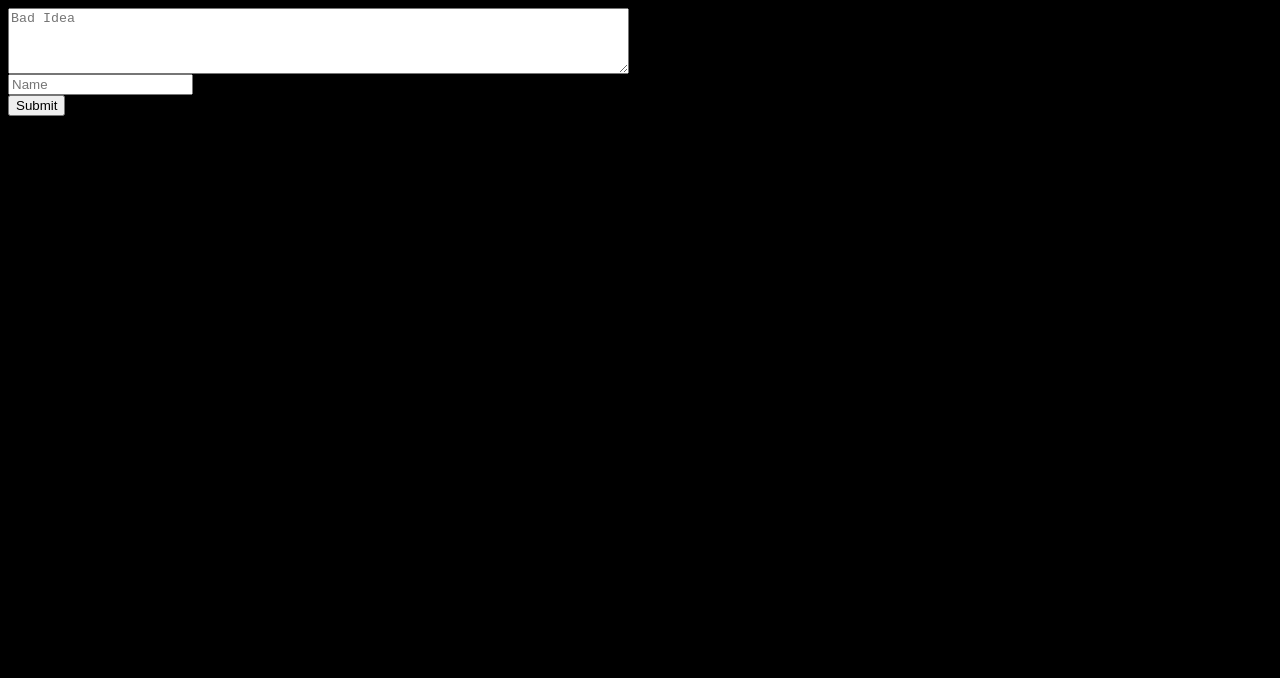
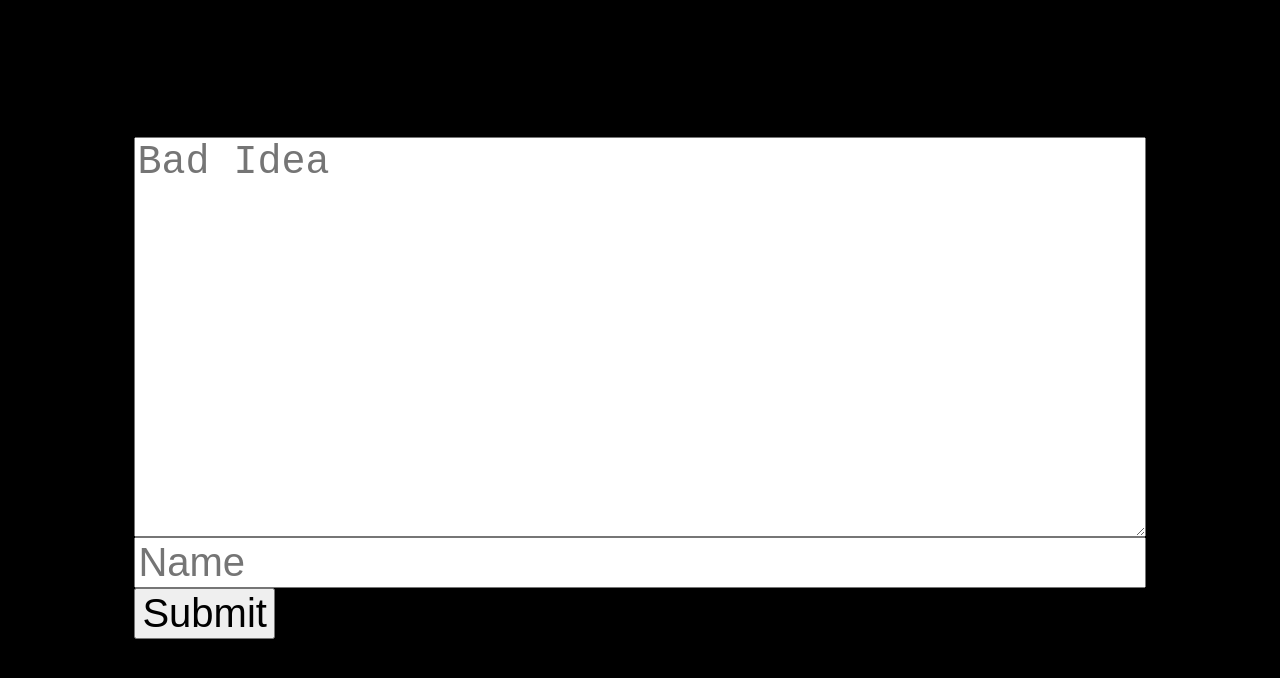
Before and after one commit to jeff-hamm/ideas, a plain HTML site: page index.html in a window 1280 px wide. Drawn offline with Linux system fonts and the light colour scheme.

Commit message:
Update index.html

```diff
--- a/index.html
+++ b/index.html
@@ -1,11 +1,40 @@
 <html>
 <body style="background-color: black;">
+	<style>
+		html, body{
+			height: 100%;
+		}
+		* {
+			font-size: 5vh;
+		}
+		input, textarea {
+		    -webkit-box-sizing: border-box;
+		    -moz-box-sizing: border-box;
+		    box-sizing: border-box;
+		    width: 100%;
+		}
+		.container {
+			 height: 100%;
+			padding: 0;
+			margin: 0;
+			display: flex;
+			align-items: center;
+			justify-content: center;
+		}
+		.container form {
+			width: 80%;
+		}
+		textarea {
+			height: 50vh;
+		}
+	</style>
+	<div class="container">
 		<form
 		  id="badForm"
 		  method="POST"
 		  action="https://script.google.com/macros/s/AKfycbxZW9m8qrg1501jdRvMHZzJCaC6IJuKVtFWpauKgIiM61CXzhw2tAAY4n-F0emBnfNe/exec"
 		>
-  <textarea name="Idea" id="Idea" placeholder="Bad Idea" rows="4" cols="75"></textarea><br/>
+		  <textarea name="Idea" id="Idea" placeholder="Bad Idea"></textarea><br/>
 		  <input name="name" id="name" placeholder="Name" /><br/>
 		  <button type="submit">Submit</button>
 		</form>
@@ -28,6 +57,8 @@ document.addEventListener('DOMContentLoaded', function() {
 		  });
 		});
 		</script>
+
+	</div>
 </body>
 
 </html>
```
Lines whose indentation alone changed are shown as unchanged.
